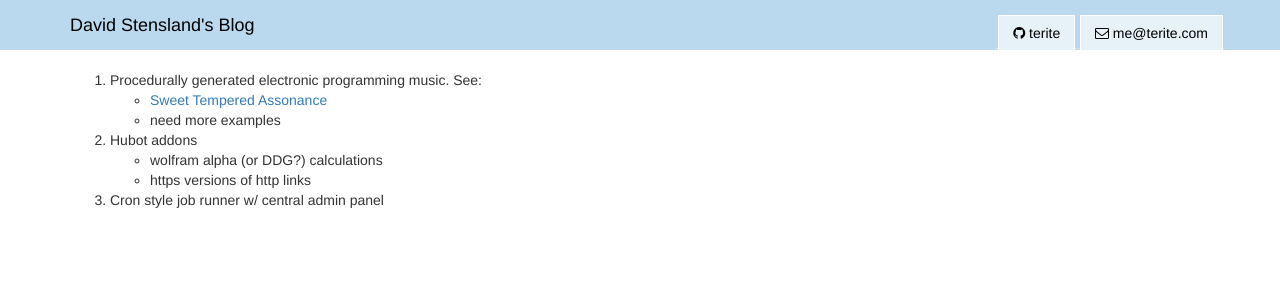
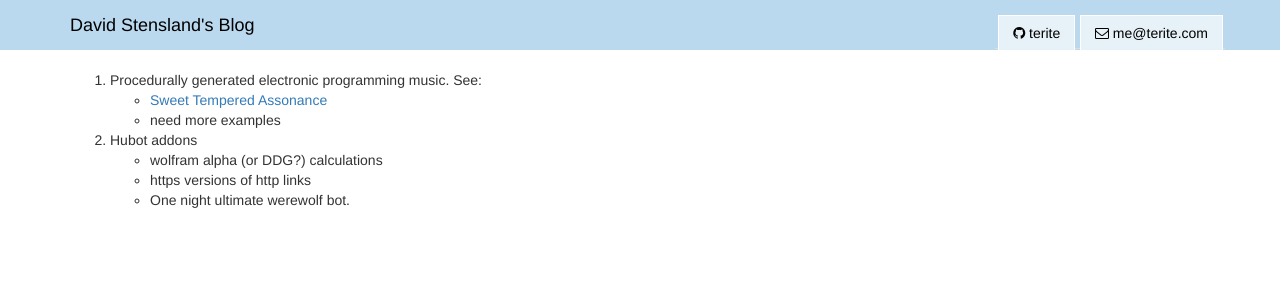
Before and after one commit to terite/terite.github.io, a Jekyll site: the page built from project_ideas.md, in a window 1280 px wide. Shown: the top 300 px of the page. Built offline with Jekyll 4.4.1, drawn with Linux system fonts in a browser that asks for light colours; nearby versions of some CDN libraries.

Commit message:
Update project_ideas.md

```diff
--- a/project_ideas.md
+++ b/project_ideas.md
@@ -10,5 +10,4 @@ title: Proejct ideas
 2. Hubot addons
   * wolfram alpha (or DDG?) calculations
   * https versions of http links
-
-3. Cron style job runner w/ central admin panel
+  * One night ultimate werewolf bot.
```
